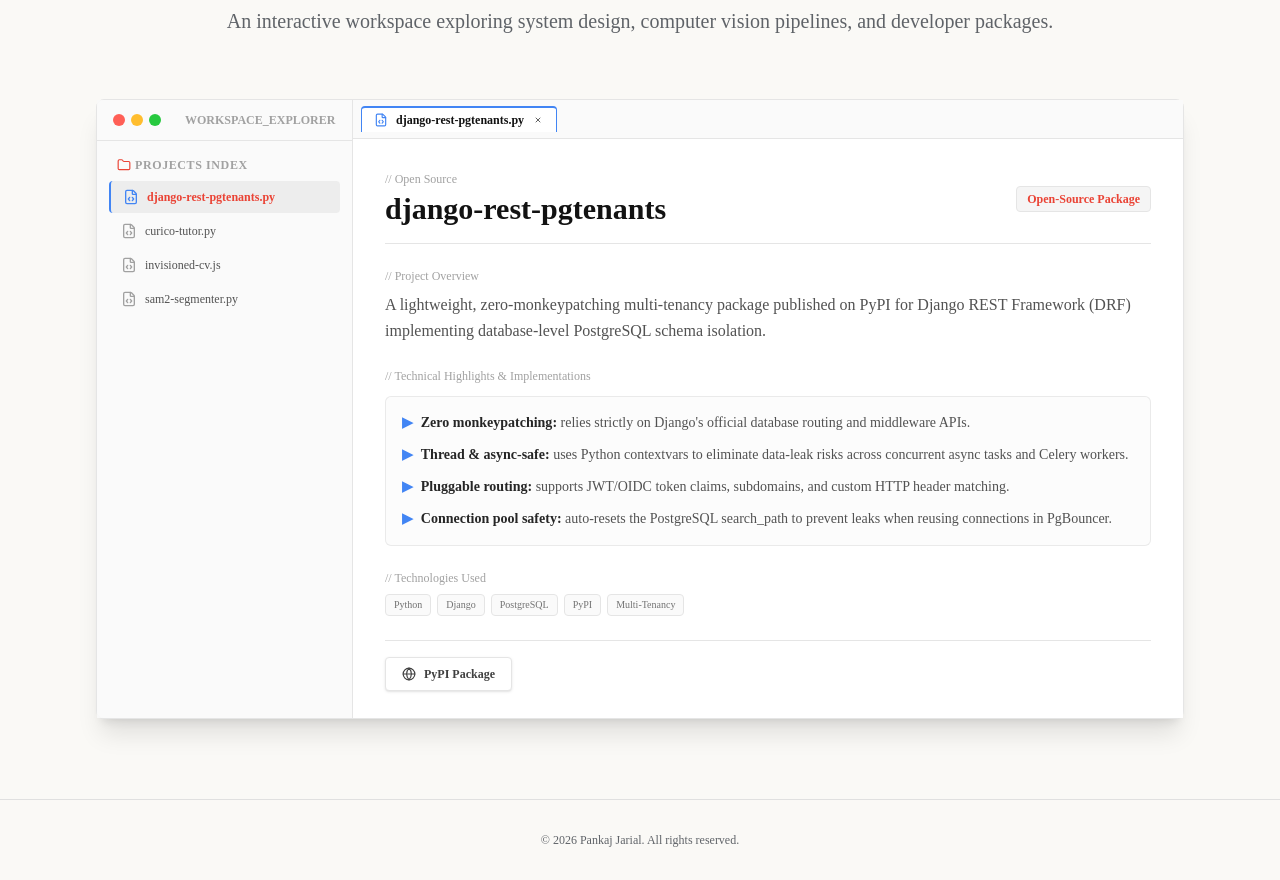
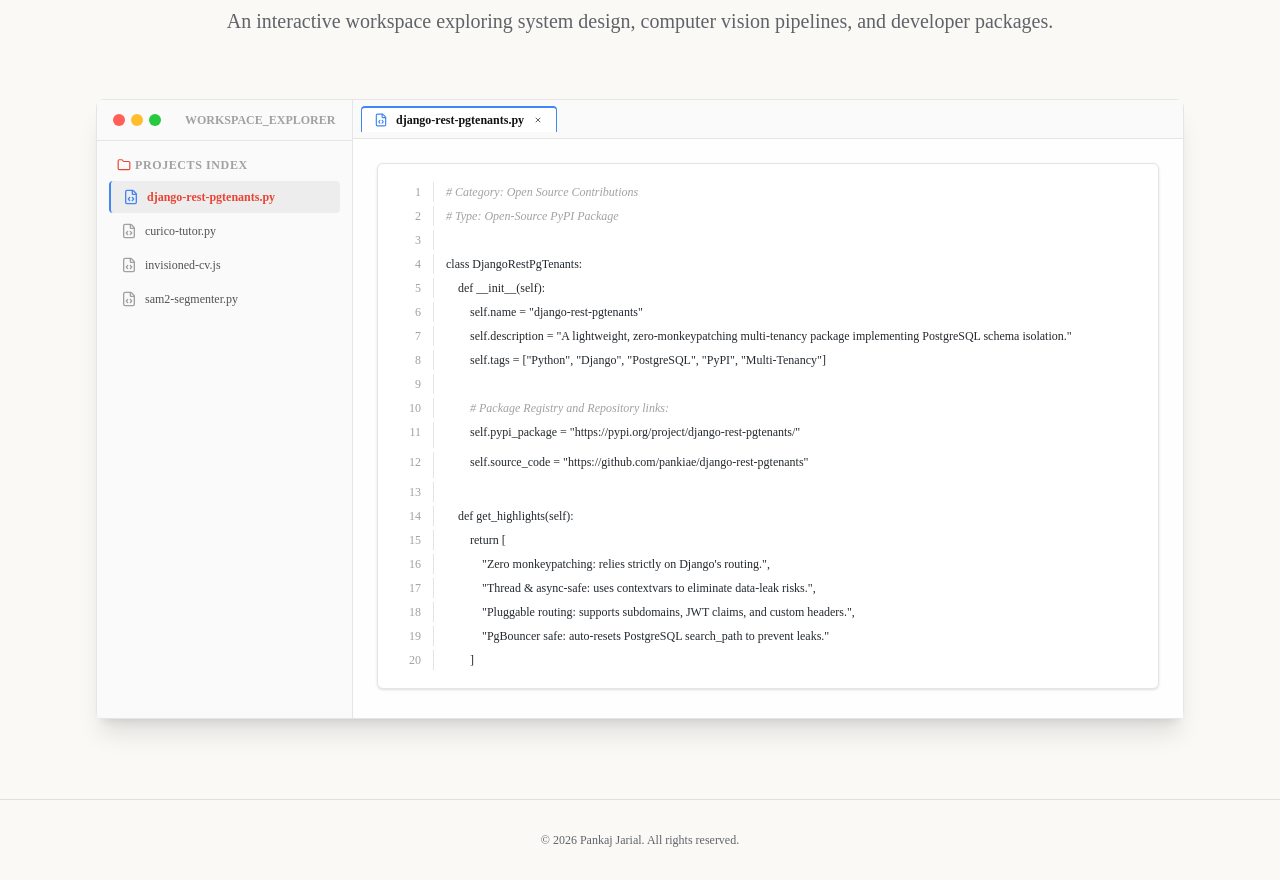
Before and after one commit to pankiae/pankiae.github.io, a Next.js app: page / in a window 1280 px wide. Shown: the part 960-1840 px from the top of the page. Built offline with nearby package versions, Linux system fonts and the light colour scheme.

Commit message:
feat: projects open up like the file in the editor

```diff
--- a/src/components/sections/Projects.jsx
+++ b/src/components/sections/Projects.jsx
@@ -2,7 +2,7 @@
 
 import { useState } from "react";
 import { motion, AnimatePresence } from "framer-motion";
-import { ExternalLink, Github, Package, Globe, Cpu, Eye, FileCode, Folder, Terminal, ArrowRight, X } from "lucide-react";
+import { ExternalLink, Github, Package, Globe, Cpu, Eye, FileCode, Folder, Terminal, ArrowRight, X, Copy, Check } from "lucide-react";
 import { Button } from "@/components/ui/button";
 import Link from "next/link";
 
@@ -76,6 +76,82 @@
     },
 ];
 
+const projectCode = {
+    pgtenants: `# Category: Open Source Contributions
+# Type: Open-Source PyPI Package
+
+class DjangoRestPgTenants:
+    def __init__(self):
+        self.name = "django-rest-pgtenants"
+        self.description = "A lightweight, zero-monkeypatching multi-tenancy package implementing PostgreSQL schema isolation."
+        self.tags = ["Python", "Django", "PostgreSQL", "PyPI", "Multi-Tenancy"]
+
+        # Package Registry and Repository links:
+        self.pypi_package = "https://pypi.org/project/django-rest-pgtenants/"
+        self.source_code = "https://github.com/pankiae/django-rest-pgtenants"
+
+    def get_highlights(self):
+        return [
+            "Zero monkeypatching: relies strictly on Django's routing.",
+            "Thread & async-safe: uses contextvars to eliminate data-leak risks.",
+            "Pluggable routing: supports subdomains, JWT claims, and custom headers.",
+            "PgBouncer safe: auto-resets PostgreSQL search_path to prevent leaks."
+        ]`,
+    curico: `# Category: Professional Applications
+# Type: Forward Deployed AI Platform
+
+class CuricoTutor:
+    def __init__(self):
+        self.name = "Curico"
+        self.description = "Multi-Model Agentic workflow generating steps for activity, Q&A, and images. Features voice tutor."
+        self.tags = ["Python", "Celery", "Redis", "Whisper", "TTS"]
+
+        # Deploy link:
+        self.live_demo = "https://play.curico.ai"
+
+    def get_highlights(self):
+        return [
+            "Agentic Workflows: orchestrates multi-step pipelines for activity generation and Q&A.",
+            "Voice Tutor Integration: incorporates Whisper speech-to-text and TTS for natural tutoring.",
+            "Backend Pipeline: off-loads tasks using Celery and Redis broker architecture."
+        ]`,
+    invisioned: `// Category: Professional Applications
+// Type: Forward Deployed SaaS Web App
+
+export const Invisioned = {
+    name: "Invisioned",
+    description: "Integrated multiple LLMs (OpenAI, Stability AI, Claude) and CV models (GroundingDINO, SAM2). Cost-effective solution serving 6,000+ users.",
+    tags: ["LLMs", "Computer Vision", "SAM2", "GroundingDINO"],
+
+    // Deployment links:
+    liveDemo: "https://invisioned.io/",
+
+    highlights: [
+        "Multimodal integration: combines OpenAI, Claude, and Stability AI with SAM2.",
+        "Production scale: cost-effective serverless backend serving 6,000+ users.",
+        "Optimized inference: custom model pipelines reducing Latency."
+    ]
+};`,
+    segmenter: `# Category: Open Source Contributions
+# Type: Forward Deployed Computer Vision Suite
+
+class InteractiveObjectSegmenter:
+    def __init__(self):
+        self.name = "Prompt & Click Object Segmenter"
+        self.description = "A suite of custom computer vision tools designed to detect, extract, and mark objects in images using text prompts or interactive point-clicks."
+        self.tags = ["Python", "FastAPI", "SAM2", "PyTorch", "Computer Vision", "Object Detection"]
+
+        # Repository links:
+        self.prompt_detection_repo = "https://github.com/pankiae/ObjectDetectionOnPromptInImage"
+        self.sam2_segmentation_repo = "https://github.com/pankiae/ImageSegmentSAM2_FastAPI_BoundingBoxes"
+
+    def get_highlights(self):
+        return [
+            "FastAPI SAM2 integration: serves Meta's Segment Anything 2 model to extract objects.",
+            "Text-Prompt Detection: built real-time object detection models to locate and crop objects."
+        ]`
+};
+
 const iconMap = {
     Package: Package,
     Globe: Globe,
@@ -86,6 +162,7 @@
 export function Projects() {
     const [openTabs, setOpenTabs] = useState([projects[0]]);
     const [activeTabId, setActiveTabId] = useState(projects[0].id);
+    const [copiedUrl, setCopiedUrl] = useState("");
 
     const handleFileSelect = (project) => {
         if (!openTabs.find((tab) => tab.id === project.id)) {
@@ -102,6 +179,12 @@
         if (activeTabId === tabId && updatedTabs.length > 0) {
             setActiveTabId(updatedTabs[updatedTabs.length - 1].id);
         }
+    };
+
+    const handleCopy = (url) => {
+        navigator.clipboard.writeText(url);
+        setCopiedUrl(url);
+        setTimeout(() => setCopiedUrl(""), 1500);
     };
 
     const selectedProject = projects.find((p) => p.id === activeTabId);
@@ -207,7 +290,7 @@
                         </div>
 
                         {/* Code Workspace */}
-                        <div className="flex-1 overflow-y-auto p-6 md:p-8 font-mono text-sm leading-relaxed scrollbar-thin">
+                        <div className="flex-1 overflow-y-auto p-4 md:p-6 font-mono text-sm leading-relaxed scrollbar-thin bg-neutral-50/30">
                             <AnimatePresence mode="wait">
                                 {selectedProject && openTabs.length > 0 ? (
                                     <motion.div
@@ -216,101 +299,60 @@
                                         animate={{ opacity: 1, x: 0 }}
                                         exit={{ opacity: 0, x: -10 }}
                                         transition={{ duration: 0.3 }}
-                                        className="space-y-6"
+                                        className="space-y-4"
                                     >
-                                        {/* Console Header */}
-                                        <div className="flex flex-wrap items-center justify-between gap-4 border-b border-neutral-200 pb-4">
-                                            <div className="space-y-1">
-                                                <div className="text-xs text-neutral-400">// {selectedProject.category}</div>
-                                                <h3 className="text-2xl md:text-3xl font-serif font-black text-foreground">
-                                                    {selectedProject.title}
-                                                </h3>
-                                            </div>
-                                            <span className="text-[10px] sm:text-xs font-semibold px-2.5 py-1 rounded bg-neutral-100 text-secondary border border-neutral-200">
-                                                {selectedProject.type}
-                                            </span>
-                                        </div>
+                                        {/* Styled Code Block lines */}
+                                        <div className="border border-neutral-200 rounded-md bg-white p-4 shadow-sm overflow-x-auto min-w-full">
+                                            {projectCode[selectedProject.id].split("\n").map((line, idx) => {
+                                                const urlMatch = line.match(/"(https?:\/\/[^\s"]+)"/);
+                                                const url = urlMatch ? urlMatch[1] : null;
+                                                const isComment = line.trim().startsWith("#") || line.trim().startsWith("//");
 
-                                        {/* Description */}
-                                        <div className="space-y-2">
-                                            <div className="text-xs text-neutral-400">// Project Overview</div>
-                                            <p className="text-neutral-600 font-sans leading-relaxed text-sm md:text-base">
-                                                {selectedProject.description}
-                                            </p>
-                                        </div>
+                                                return (
+                                                    <div key={idx} className="flex hover:bg-neutral-50 py-0.5 group/line font-mono text-[11px] sm:text-xs leading-5">
+                                                        {/* Line Number */}
+                                                        <span className="w-10 text-right pr-3 text-neutral-400 select-none border-r border-neutral-200 mr-3 shrink-0">
+                                                            {idx + 1}
+                                                        </span>
 
-                                        {/* Technical Specs */}
-                                        <div className="space-y-3">
-                                            <div className="text-xs text-neutral-400">// Technical Highlights & Implementations</div>
-                                            <div className="bg-neutral-50/60 border border-neutral-200/80 rounded-md p-4 space-y-3 font-sans text-xs md:text-sm text-neutral-600">
-                                                {selectedProject.highlights.map((highlight, idx) => {
-                                                    const [label, desc] = highlight.split(": ");
-                                                    return (
-                                                        <div key={idx} className="flex gap-2">
-                                                            <span className="text-primary font-mono shrink-0 font-bold">▶</span>
-                                                            <div>
-                                                                <strong className="text-neutral-800 font-semibold">{label}:</strong> {desc}
+                                                        {/* Code line content */}
+                                                        <span className={`flex-1 whitespace-pre pr-4 ${isComment ? "text-neutral-400 italic" : "text-[#24292e]"}`}>
+                                                            {line}
+                                                        </span>
+
+                                                        {/* Interactive Overlay actions for Link lines */}
+                                                        {url && (
+                                                            <div className="flex items-center gap-1.5 pl-2 shrink-0 opacity-0 group-hover/line:opacity-100 transition-opacity">
+                                                                <button
+                                                                    onClick={() => handleCopy(url)}
+                                                                    className="px-2 py-0.5 border border-neutral-200 hover:border-neutral-300 rounded bg-white text-[10px] text-neutral-500 hover:text-foreground flex items-center gap-1 transition-all shadow-sm select-none"
+                                                                    title="Copy URL"
+                                                                >
+                                                                    {copiedUrl === url ? (
+                                                                        <>
+                                                                            <Check className="w-3 h-3 text-green-600" />
+                                                                            <span className="text-green-600 font-sans">Copied!</span>
+                                                                        </>
+                                                                    ) : (
+                                                                        <>
+                                                                            <Copy className="w-3 h-3" />
+                                                                            <span className="font-sans">Copy</span>
+                                                                        </>
+                                                                    )}
+                                                                </button>
+                                                                <a
+                                                                    href={url}
+                                                                    target="_blank"
+                                                                    className="px-2 py-0.5 border border-neutral-200 hover:border-neutral-300 rounded bg-white text-[10px] text-neutral-500 hover:text-foreground flex items-center gap-1 transition-all shadow-sm select-none"
+                                                                >
+                                                                    <ExternalLink className="w-3 h-3" />
+                                                                    <span className="font-sans">Open</span>
+                                                                </a>
                                                             </div>
-                                                        </div>
-                                                    );
-                                                })}
-                                            </div>
-                                        </div>
-
-                                        {/* Tech Stack */}
-                                        <div className="space-y-2">
-                                            <div className="text-xs text-neutral-400">// Technologies Used</div>
-                                            <div className="flex flex-wrap gap-1.5">
-                                                {selectedProject.tags.map((tag) => (
-                                                    <span key={tag} className="text-[10px] font-mono px-2 py-0.5 border border-neutral-200 bg-neutral-50 text-neutral-500 rounded-sm">
-                                                        {tag}
-                                                    </span>
-                                                ))}
-                                            </div>
-                                        </div>
-
-                                        {/* Action Links */}
-                                        <div className="pt-4 border-t border-neutral-200 flex flex-wrap gap-3">
-                                            {selectedProject.links.demo && selectedProject.links.demo !== "#" && (
-                                                <a
-                                                    href={selectedProject.links.demo}
-                                                    target="_blank"
-                                                    className="inline-flex items-center gap-2 px-4 py-2 border border-neutral-200 hover:border-primary text-xs font-bold text-neutral-700 hover:text-primary bg-white hover:bg-neutral-50 transition-all rounded shadow-sm"
-                                                >
-                                                    <Globe className="w-3.5 h-3.5" />
-                                                    {selectedProject.links.demo.includes("pypi.org") ? "PyPI Package" : "Live Demo"}
-                                                </a>
-                                            )}
-                                            {selectedProject.links.repo && selectedProject.links.repo !== "#" && (
-                                                <a
-                                                    href={selectedProject.links.repo}
-                                                    target="_blank"
-                                                    className="inline-flex items-center gap-2 px-4 py-2 border border-neutral-200 hover:border-primary text-xs font-bold text-neutral-700 hover:text-primary bg-white hover:bg-neutral-50 transition-all rounded shadow-sm"
-                                                >
-                                                    <Github className="w-3.5 h-3.5" />
-                                                    Source Code
-                                                </a>
-                                            )}
-                                            {selectedProject.links.promptRepo && (
-                                                <a
-                                                    href={selectedProject.links.promptRepo}
-                                                    target="_blank"
-                                                    className="inline-flex items-center gap-2 px-4 py-2 border border-neutral-200 hover:border-primary text-xs font-bold text-neutral-700 hover:text-primary bg-white hover:bg-neutral-50 transition-all rounded shadow-sm"
-                                                >
-                                                    <Github className="w-3.5 h-3.5" />
-                                                    Prompt Detect Repo
-                                                </a>
-                                            )}
-                                            {selectedProject.links.sam2Repo && (
-                                                <a
-                                                    href={selectedProject.links.sam2Repo}
-                                                    target="_blank"
-                                                    className="inline-flex items-center gap-2 px-4 py-2 border border-neutral-200 hover:border-primary text-xs font-bold text-neutral-700 hover:text-primary bg-white hover:bg-neutral-50 transition-all rounded shadow-sm"
-                                                >
-                                                    <Github className="w-3.5 h-3.5" />
-                                                    SAM2 Segment Repo
-                                                </a>
-                                            )}
+                                                        )}
+                                                    </div>
+                                                );
+                                            })}
                                         </div>
                                     </motion.div>
                                 ) : (
```
